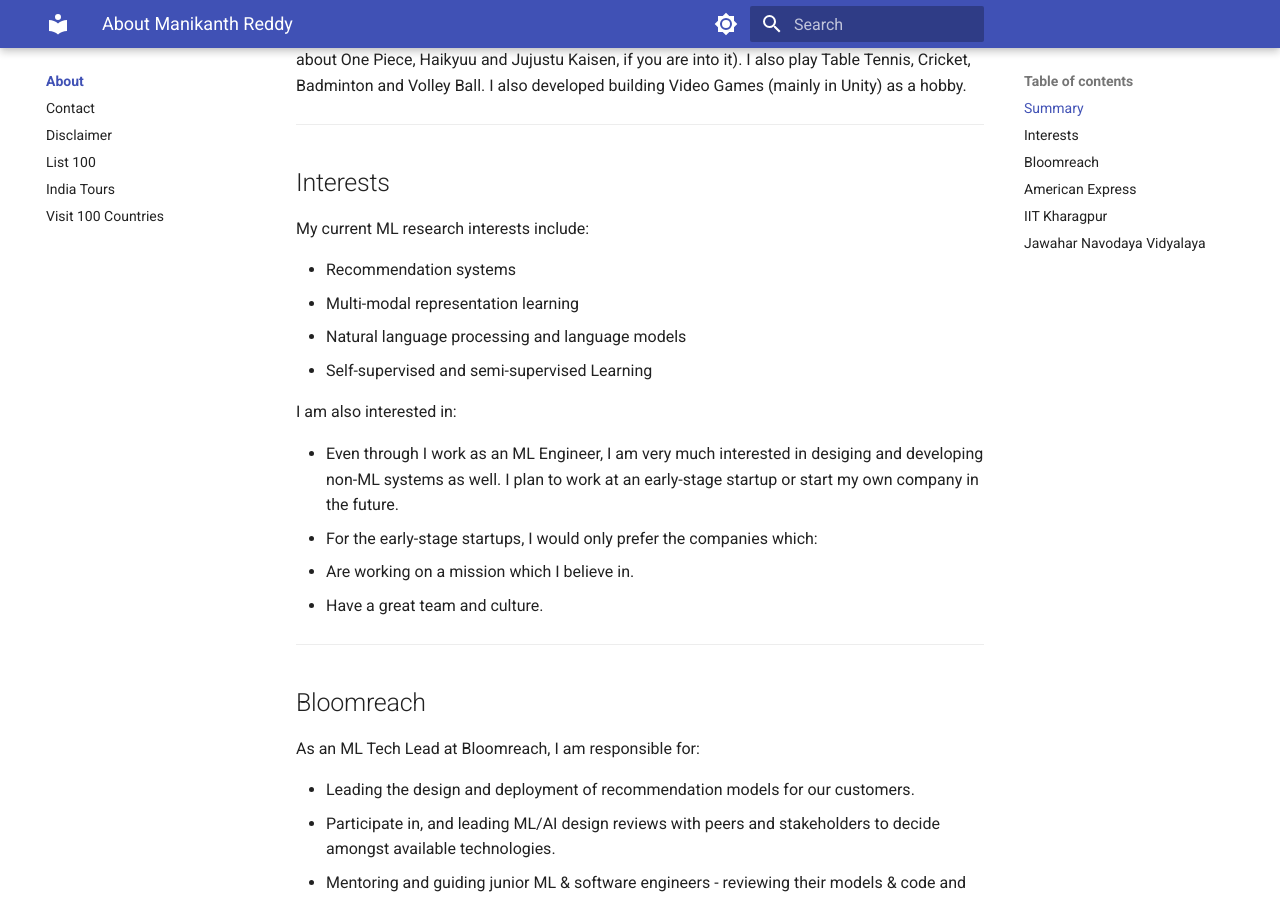
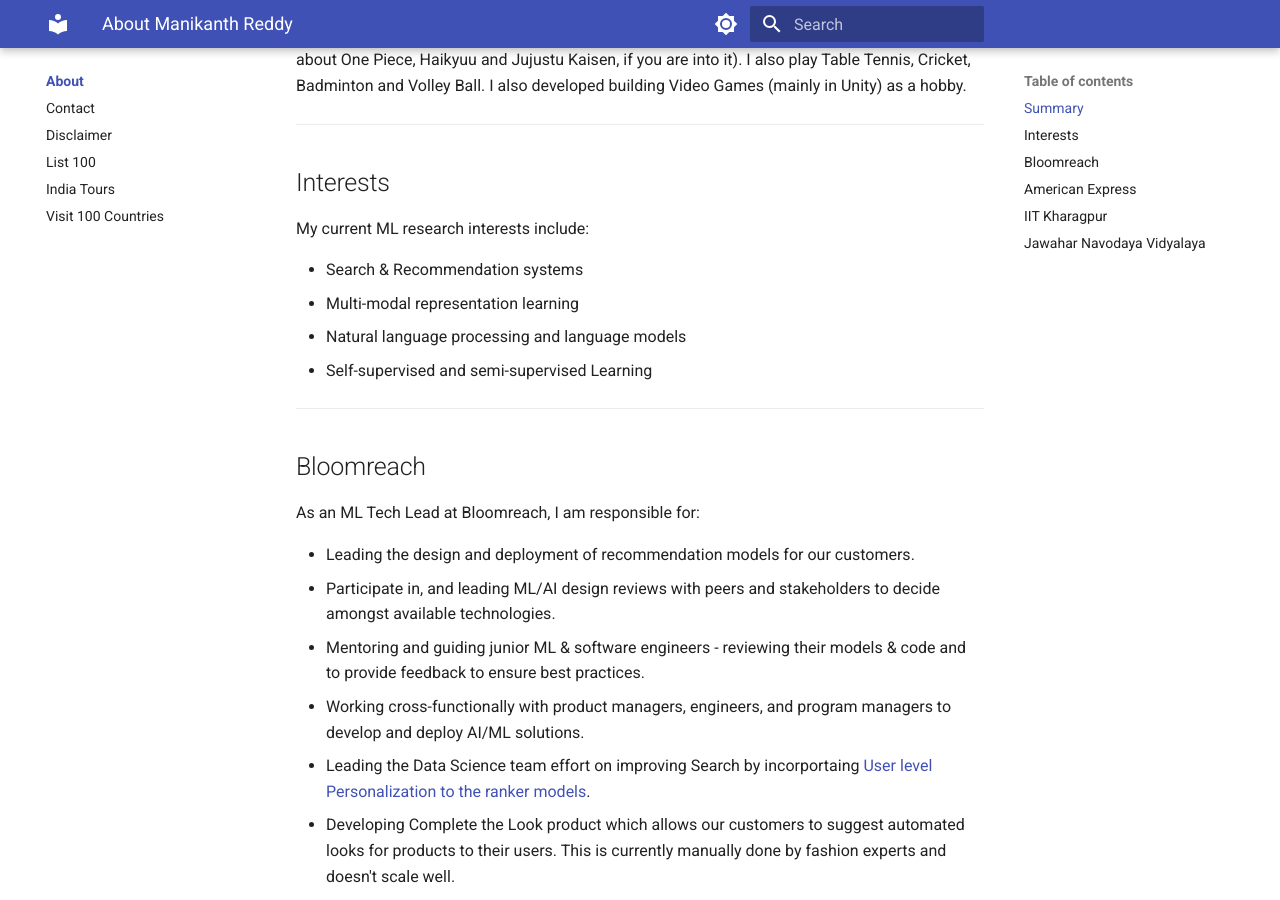
Before and after one commit to manikanthr5/manikanthr5.github.io, an MkDocs documentation site: the page built from docs/about/index.md, in a window 1280 px wide and 900 px high, scrolled down 751 px. Built offline with MkDocs 1.6.1 and Material for MkDocs 9.7.7, drawn with Linux system fonts in a browser that asks for light colours.

Commit message:
Add personalization information

```diff
--- a/docs/about/index.md
+++ b/docs/about/index.md
@@ -28,18 +28,10 @@
 
 My current ML research interests include:
 
-- Recommendation systems
+- Search & Recommendation systems
 - Multi-modal representation learning
 - Natural language processing and language models
 - Self-supervised and semi-supervised Learning
-
-I am also interested in:
-
-- Even through I work as an ML Engineer, I am very much interested in desiging and developing non-ML systems as well. I plan to work at an early-stage startup or start my own company in the future.
-- For the early-stage startups, I would only prefer the companies which:
-
-  - Are working on a mission which I believe in.
-  - Have a great team and culture.
 
 ---
 
@@ -51,6 +43,7 @@
 - Participate in, and leading ML/AI design reviews with peers and stakeholders to decide amongst available technologies.
 - Mentoring and guiding junior ML & software engineers - reviewing their models & code and to provide feedback to ensure best practices.
 - Working cross-functionally with product managers, engineers, and program managers to develop and deploy AI/ML solutions.
+- Leading the Data Science team effort on improving Search by incorportaing <a href="https://www.bloomreach.com/en/blog/the-path-to-achieving-true-1-to-1-personalization" target="_blank" title="1:1 Personalization for eCommerce by Bloomreach">User level Personalization to the ranker models</a>.
 - Developing Complete the Look product which allows our customers to suggest automated looks for products to their users. This is currently manually done by fashion experts and doesn't scale well.
 - Developing Shop The Look (or Visual Search) product which allows our customers (merchants like Puma, Albertsons etc.) to allows their shoppers to search using Images on their websites. It will be similar to <a href="https://lens.google/" target="_blank" title="Google Lens">Google Lens</a> or <a href="https://www.amazon.com/shopthelook" target="_blank" title="Amazon Shop the Look">Amazon's Shop The Look</a>, but more towards Apparel, Fashion and Home Decor.
 - Improving the existing Similar Product Recommendations (called More Like This or MLT) using Deep Learning. We are using <a href="https://arxiv.org/abs/1706.03762" target="_blank" title="Transformers Deep Learning Model"> Transformers</a> based <a href="https://arxiv.org/abs/1810.04805" target="_blank" title="Trasformer based BERT Model">BERT variant model</a>. This product was launched on March 23, 2022 and is available in production to be used by our customers.
```
